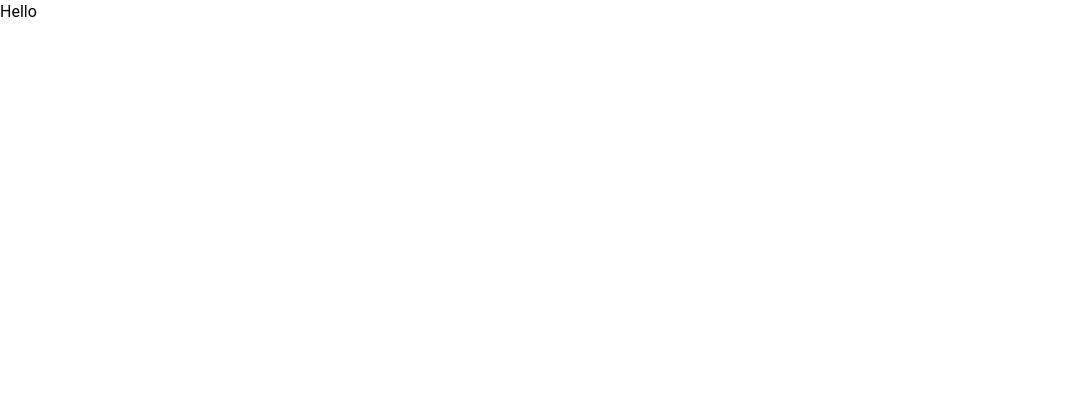
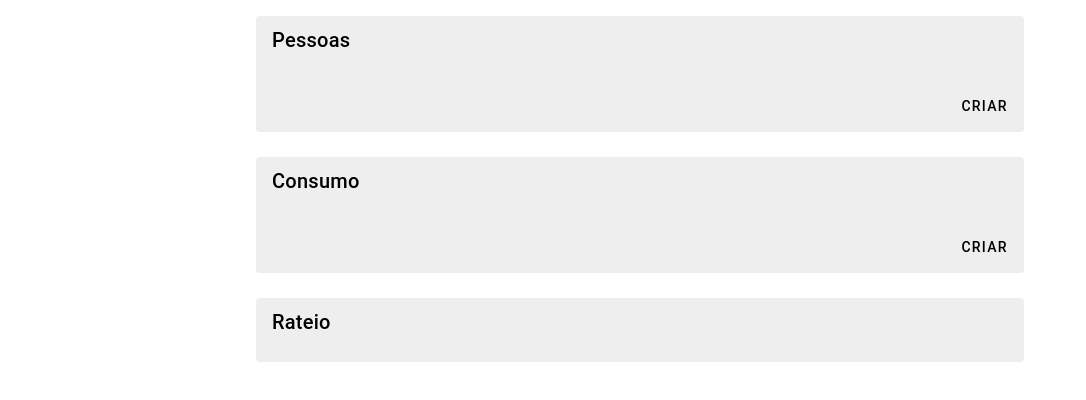
Before and after one commit to jeff-silva/calculadora-bar, a Nuxt app in the folder nuxt3/: page / in a window 1280 px wide. Shown: the top 400 px of the page, without its empty margins (0-1086 px from the left). Built offline with nearby package versions, Linux system fonts and the light colour scheme.

Commit message:
calculator

```diff
--- /dev/null
+++ b/nuxt3/components/app/calculadora-bar.vue
@@ -0,0 +1,218 @@
+<template>
+  <v-container style="max-width: 800px">
+    <v-defaults-provider :defaults="defaultsProvider">
+      <div class="d-flex flex-column" style="gap: 25px">
+        <v-card>
+          <v-card-title>Pessoas</v-card-title>
+          <v-card-text>
+            <v-expansion-panels variant="accordion" v-model="calc.people.focus">
+              <template v-for="o in calc.people.items">
+                <v-expansion-panel :value="o">
+                  <v-expansion-panel-title>
+                    {{ o.name || "Sem nome" }}
+                  </v-expansion-panel-title>
+                  <v-expansion-panel-text>
+                    <v-row>
+                      <v-col cols="12">
+                        <v-text-field label="Nome" v-model="o.name" />
+                      </v-col>
+                      <v-col cols="12">
+                        <v-textarea label="Observação" v-model="o.observation" auto-grow />
+                      </v-col>
+                    </v-row>
+                    <br />
+                    <v-card-actions>
+                      <v-spacer />
+                      <v-btn class="bg-error" prepend-icon="mdi-delete" @click="calc.people.remove(o)">Delete</v-btn>
+                    </v-card-actions>
+                  </v-expansion-panel-text>
+                </v-expansion-panel>
+              </template>
+            </v-expansion-panels>
+          </v-card-text>
+          <v-card-actions>
+            <v-spacer />
+            <v-btn @click="calc.people.add()">Criar</v-btn>
+          </v-card-actions>
+        </v-card>
+
+        <v-card>
+          <v-card-title>Consumo</v-card-title>
+          <v-card-text>
+            <v-expansion-panels variant="accordion" v-model="calc.products.focus">
+              <template v-for="o in calc.products.items">
+                <v-expansion-panel :value="o">
+                  <v-expansion-panel-title>
+                    {{ o.name || "Sem nome" }}
+                  </v-expansion-panel-title>
+                  <v-expansion-panel-text>
+                    <v-row>
+                      <v-col cols="12">
+                        <v-text-field label="Produto" v-model="o.name" />
+                      </v-col>
+                      <v-col cols="8">
+                        <v-text-field label="Preço" v-model="o.amount" />
+                      </v-col>
+                      <v-col cols="4">
+                        <v-text-field label="Quantidade" v-model="o.quantity" type="number" />
+                      </v-col>
+                      <v-col cols="12">
+                        <v-select
+                          label="Quem vai consumir?"
+                          v-model="o.divideBy"
+                          :items="calc.people.items"
+                          item-value="uid"
+                          item-title="name"
+                          multiple
+                        />
+                      </v-col>
+                    </v-row>
+                    <br />
+                    <v-card-actions>
+                      <v-spacer />
+                      <v-btn class="bg-error" prepend-icon="mdi-delete" @click="calc.products.remove(o)">Delete</v-btn>
+                    </v-card-actions>
+                  </v-expansion-panel-text>
+                </v-expansion-panel>
+              </template>
+            </v-expansion-panels>
+          </v-card-text>
+          <v-card-actions>
+            <v-spacer />
+            <v-btn @click="calc.products.add()">Criar</v-btn>
+          </v-card-actions>
+        </v-card>
+
+        <v-card>
+          <v-card-title>Rateio</v-card-title>
+          <v-card-text>
+            <v-table>
+              <tbody>
+                <template v-for="o in calc.result.people">
+                  <tr>
+                    <td>{{ o.person.name }}</td>
+                    <td>{{ o.products.map((p) => `${p.quantity} ${p.name}`).join(", ") }}</td>
+                    <td>{{ o.total }}</td>
+                  </tr>
+                </template>
+              </tbody>
+            </v-table>
+          </v-card-text>
+        </v-card>
+      </div>
+      <!-- <pre>{{ calc.result }}</pre> -->
+    </v-defaults-provider>
+  </v-container>
+</template>
+
+<script setup>
+import { reactive, computed } from "vue";
+import { useStorage } from "@vueuse/core";
+
+const state = useStorage("calc", {
+  people: [],
+  products: [],
+});
+
+const calc = reactive({
+  uid() {
+    return ([1e7] + -1e3 + -4e3 + -8e3 + -1e11).replace(/[018]/g, (c) =>
+      (c ^ (crypto.getRandomValues(new Uint8Array(1))[0] & (15 >> (c / 4)))).toString(16)
+    );
+  },
+  people: {
+    focus: false,
+    items: state.value.people,
+    default(merge = {}) {
+      return {
+        uid: calc.uid(),
+        name: "",
+        observation: "",
+        ...merge,
+      };
+    },
+    add() {
+      this.focus = this.default();
+      this.items.push(this.focus);
+      state.value.people = this.items;
+    },
+    remove(item) {
+      const index = this.items.indexOf(item);
+      this.items.splice(index, 1);
+      state.value.people = this.items;
+      calc.products.items.map((product) => {
+        const index = product.divideBy.indexOf(item.uid);
+        product.divideBy.splice(index, 1);
+      });
+    },
+  },
+  products: {
+    focus: false,
+    items: state.value.products,
+    default(merge = {}) {
+      return {
+        uid: calc.uid(),
+        name: "",
+        amount: 0,
+        quantity: 1,
+        divideBy: [],
+        ...merge,
+      };
+    },
+    add() {
+      this.focus = this.default();
+      this.items.push(this.focus);
+      state.value.products = this.items;
+    },
+    remove(item) {
+      const index = this.items.indexOf(item);
+      this.items.splice(index, 1);
+      state.value.products = this.items;
+    },
+  },
+  result: computed(() => {
+    let result = {
+      total: 0,
+      people: [],
+    };
+
+    result.total = calc.products.items.reduce((total, prod) => {
+      const amount = parseFloat((prod.amount || "0").replace(/[^0-9]/g, "")) / 100;
+      const quantity = parseFloat(prod.quantity);
+      return amount * quantity;
+    }, 0);
+
+    calc.people.items.map((person) => {
+      let products = calc.products.items.filter((product) => {
+        return product.divideBy.includes(person.uid);
+      });
+
+      const total = products.reduce((total, prod) => {
+        const amount = parseFloat((prod.amount || "0").replace(/[^0-9]/g, "")) / 100;
+        const quantity = parseFloat(prod.quantity);
+        return (amount * quantity) / prod.divideBy.length;
+      }, 0);
+
+      result.people.push({ total, person, products });
+    });
+
+    // console.clear();
+    // calc.products.items.map((product) => {
+    //   console.log(product);
+    //   // result.people[person.uid] = { total: 0, person };
+    // });
+
+    return result;
+  }),
+});
+
+const defaultsProviderInputs = { variant: "outlined", hideDetails: true };
+
+const defaultsProvider = {
+  VTextField: defaultsProviderInputs,
+  VSelect: defaultsProviderInputs,
+  VTextarea: defaultsProviderInputs,
+  VCard: { class: "bg-grey-lighten-3", elevation: 0 },
+  VExpansionPanelText: { class: "pt-3" },
+};
+</script>
--- a/nuxt3/pages/index.vue
+++ b/nuxt3/pages/index.vue
@@ -1,16 +1,3 @@
 <template>
-  <div>Hello</div>
+  <app-calculadora-bar />
 </template>
-
-<script setup>
-import { reactive, defineProps, defineEmits } from "vue";
-
-const props = defineProps({
-  modelValue: {
-    type: [String],
-    default: "",
-  },
-});
-
-const emit = defineEmits(["update:modelValue"]);
-</script>
```
